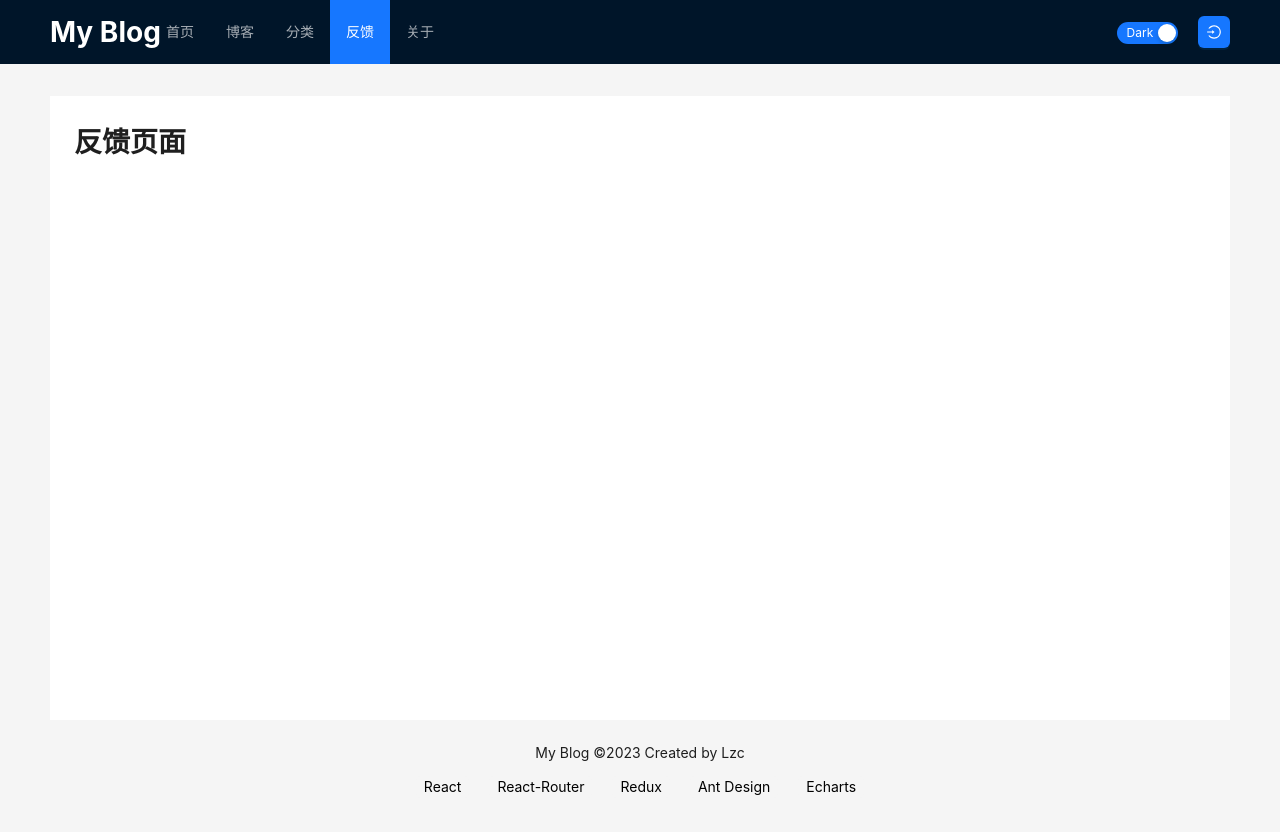
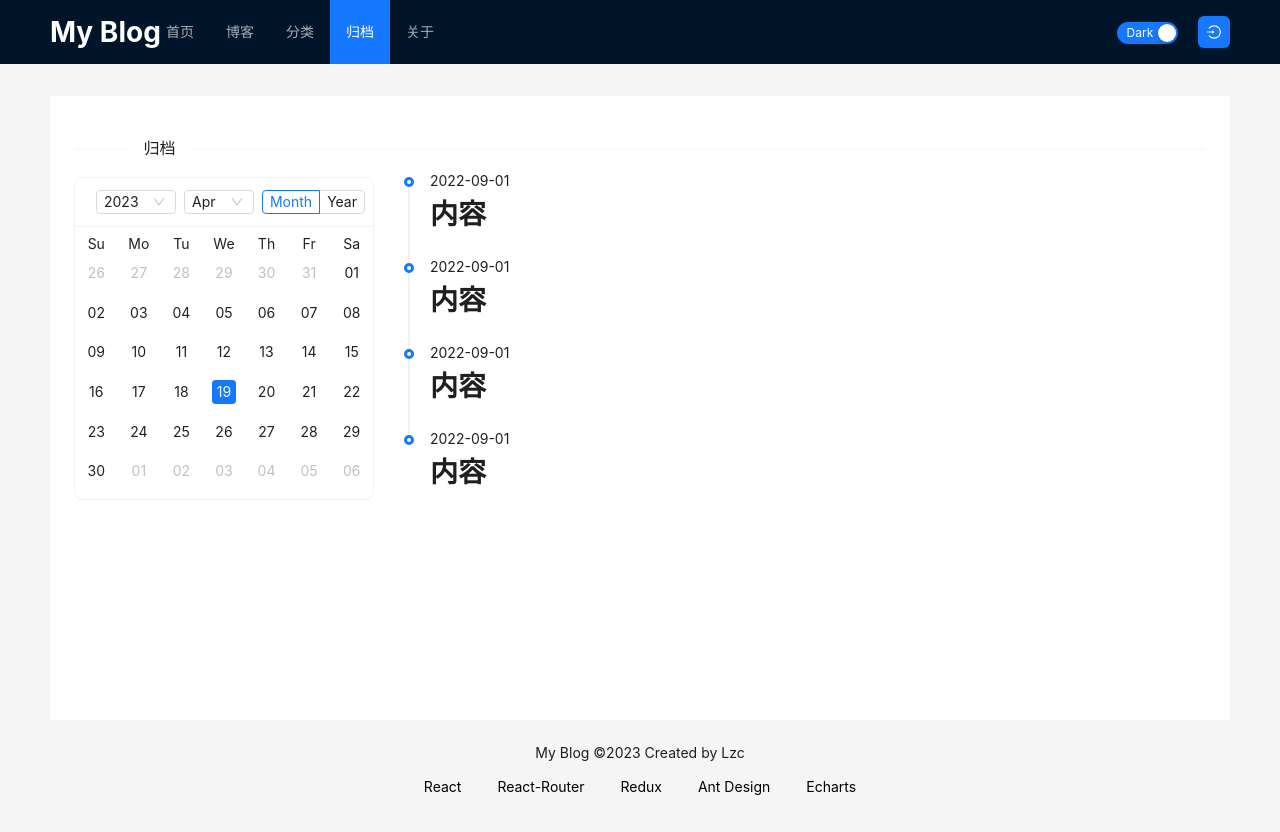
Before and after one commit to 1771991075/React-Blog, a React (Create React App) app: page /#/index/feedback in a window 1280 px wide. Built offline with nearby package versions, Linux system fonts and the light colour scheme.

Commit message:
归档搭建

```diff
--- a/package.json
+++ b/package.json
@@ -8,6 +8,7 @@
     "@testing-library/user-event": "^13.5.0",
     "antd": "^5.4.0",
     "axios": "^1.3.5",
+    "dayjs": "^1.11.7",
     "http-proxy-middleware": "^2.0.6",
     "moment": "^2.29.4",
     "nanoid": "^4.0.2",
--- /dev/null
+++ b/src/component/Feedback/Feed/index.jsx
@@ -0,0 +1,12 @@
+import React from 'react'
+
+export default function Feed() {
+    return (
+        <div>
+            <p>2022-09-01</p>
+            <div>
+                <h1>内容</h1>
+            </div>
+        </div>
+    )
+}
--- a/src/component/Home/Calendar/index.jsx
+++ b/src/component/Home/Calendar/index.jsx
@@ -11,7 +11,9 @@ const IndexCalendar = () => {
   };
   return (
     <div style={wrapperStyle}>
-      <Calendar fullscreen={false} onPanelChange={onPanelChange} />
+      <Calendar
+        fullscreen={false}
+        onPanelChange={onPanelChange} />
     </div>
   );
 };
--- a/src/views/Feedback/index.jsx
+++ b/src/views/Feedback/index.jsx
@@ -1,8 +1,33 @@
-
+import { Col, Divider, Row, Timeline } from 'antd';
+import Feed from '../../component/Feedback/Feed';
+import IndexCalendar from '../../component/Home/Calendar';
 export default function Feedback() {
     return (
         <div>
-            <h1>反馈页面</h1>
+            <Divider orientation="left">归档</Divider>
+            <Row>
+                <Col flex="0 1 300px" style={{marginRight:'30px'}}>
+                    <IndexCalendar></IndexCalendar>
+                </Col>
+                <Col flex="1 1 300px">
+                    <Timeline
+                        items={[
+                            {
+                                children: <Feed></Feed>,
+                            },
+                            {
+                                children: <Feed></Feed>,
+                            },
+                            {
+                                children: <Feed></Feed>,
+                            },
+                            {
+                                children: <Feed></Feed>,
+                            },
+                        ]}
+                    />
+                </Col>
+            </Row>
         </div>
     )
 }
--- a/src/views/Home/index.jsx
+++ b/src/views/Home/index.jsx
@@ -1,7 +1,6 @@
 import { Col, Divider, Row } from 'antd';
 import IndexBlog from '../../component/Home/IndexBlog';
 import IndexUserInfo from '../../component/Home/IndexUserInfo';
-import Calendar from '../../component/Home/Calendar';
 import IndexCate from '../../component/Home/IndexCate';
 
 export default function Home() {
@@ -15,7 +14,6 @@ export default function Home() {
                 <Col flex="0 1 300px">
                     <IndexUserInfo></IndexUserInfo>
                     <IndexCate></IndexCate>
-                    {/* <Calendar></Calendar> */}
                 </Col>
             </Row>
         </div>
--- a/src/views/Index/index.jsx
+++ b/src/views/Index/index.jsx
@@ -56,7 +56,7 @@ const Index = () => {
                         },
                         {
                             key: '/index/feedback',
-                            label: `反馈`,
+                            label: `归档`,
                         },
                         {
                             key: '/index/about',
```
Also changed, not shown: 1 other file (tests, documents, lock files or other folders).
